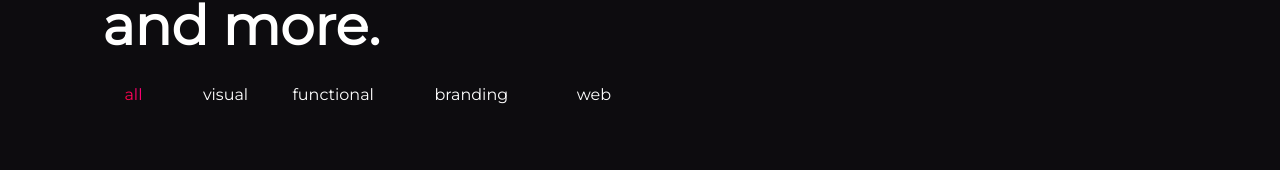
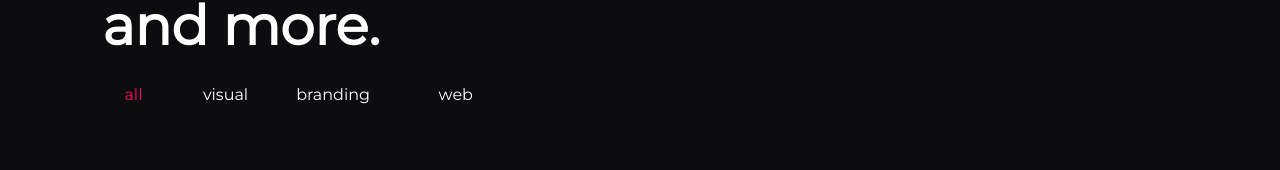
Before and after one commit to rchlwng/updatedportfolio, a React (Create React App) app in the folder client/: page /work in a window 1280 px wide. Shown: the part 422-592 px from the top of the page. Built offline with nearby package versions, Linux system fonts and the light colour scheme; the HTML template or start-up script is replaced by a standard one.

Commit message:
fixing buttons

```diff
--- a/client/src/Work.js
+++ b/client/src/Work.js
@@ -59,12 +59,6 @@ class Work extends React.Component {
                 </Col>
                 <Col md={3}>
                     <button className="worklink"
-                    onClick={() => this.setState({emphasis: 'functional'})}>
-                        <span className={(active.localeCompare('functional') === 0 ? 'emphasis' : '')}>functional</span>
-                    </button>
-                </Col>
-                <Col md={3}>
-                    <button className="worklink"
                     onClick={() => this.setState({emphasis: 'branding'})}>
                         <span className={(active.localeCompare('branding') === 0 ? 'emphasis' : '')}>branding</span>
                     </button>
@@ -98,7 +92,7 @@ class Work extends React.Component {
                     <img id="ironman" src={ironman} className="piece img-fluid" alt="bhomfs"></img>
                 </FadeInSection>
             </Col>
-            <Col sm={6} className={((active.localeCompare('functional') === 0 || allEmphasised) ? '' : 'hide')}>
+            <Col sm={6} className={((active.localeCompare('visuals') === 0 || allEmphasised) ? '' : 'hide')}>
                 <FadeInSection>
                     <img id="bodos" src={bodos} className="piece img-fluid" alt="bhomfs"></img>
                 </FadeInSection>
```
